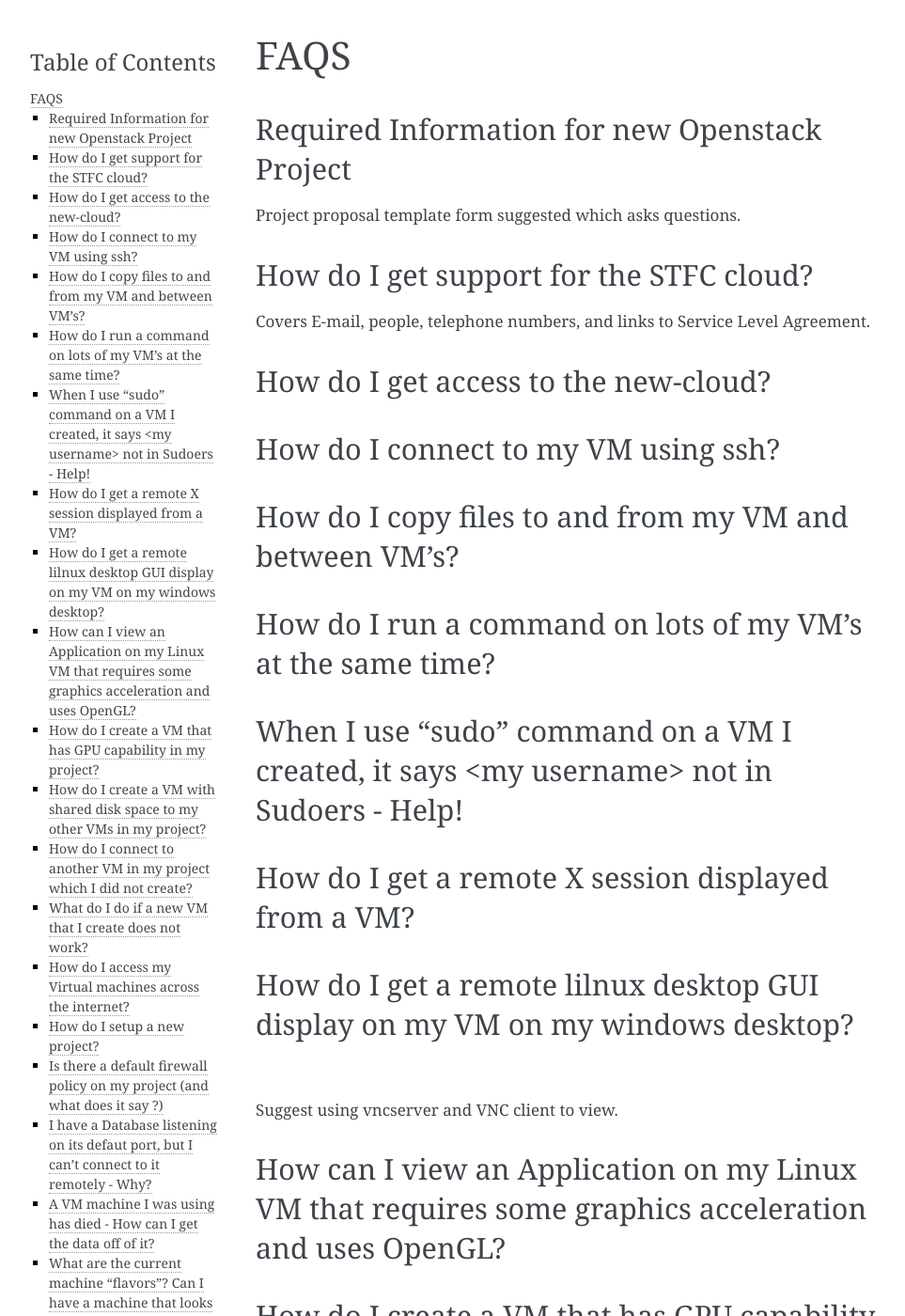
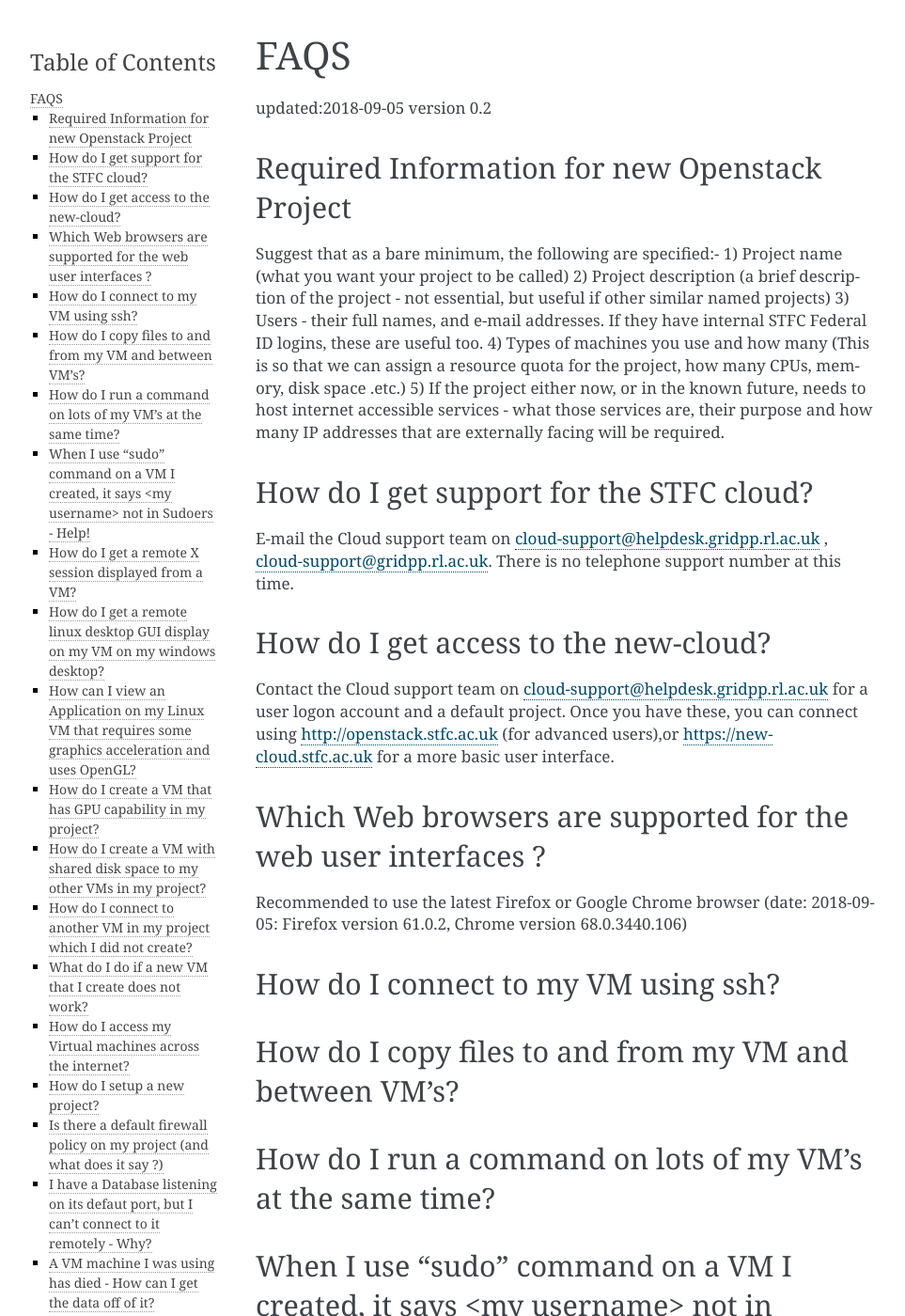
Before and after one commit to stfc/cloud-docs, a Sphinx documentation site: the page built from source/faqs.rst, in a window 1280 px wide and 1400 px high. Shown: the whole window at 94% size, without its empty margins (148-1111 px from the left). Built offline with Sphinx 7.4.7, drawn with Linux system fonts in a browser that asks for light colours; pages that are not in the unit, such as notebooks, are missing from menus; some of the changed text lies outside the part shown.

Commit message:
First attempt of changes to FAQs list. - MJS 2018-09-27.

```diff
--- a/source/faqs.rst
+++ b/source/faqs.rst
@@ -1,21 +1,35 @@
 ==============================
 FAQS
 ==============================
-
+updated:2018-09-05
+version 0.2
 
 ##################################################
 Required Information for new Openstack Project
 ##################################################
-Project proposal template form suggested which asks questions.
+Suggest that as a bare minimum, the following are specified:-
+1) Project name (what you want your project to be called)
+2) Project description (a brief description of the project - not essential, but useful if other similar named projects)
+3) Users - their full names, and e-mail addresses. If they have internal STFC Federal ID logins, these are useful too.
+4) Types of machines you use and how many (This is so that we can assign a resource quota for the project, how many CPUs, memory, disk space .etc.)
+5) If the project either now, or in the known future, needs to host internet accessible services - what those services are, their purpose and how many IP addresses that are externally facing will be required.
 
 ##################################################
 How do I get support for the STFC cloud?
 ##################################################
-Covers E-mail, people, telephone numbers, and links to Service Level Agreement.
+E-mail the Cloud support team on  cloud-support@helpdesk.gridpp.rl.ac.uk , cloud-support@gridpp.rl.ac.uk.
+There is no telephone support number at this time.
 
 ##########################################
 How do I get access to the new-cloud?
 ##########################################
+Contact the Cloud support team on cloud-support@helpdesk.gridpp.rl.ac.uk for a user logon account and a default project. Once you have these, you
+can connect using http://openstack.stfc.ac.uk (for advanced users),or https://new-cloud.stfc.ac.uk for a more basic user interface.
+
+##########################################################
+Which Web browsers are supported for the web user interfaces ?
+##########################################################
+Recommended to use the latest Firefox or Google Chrome browser (date: 2018-09-05: Firefox version 61.0.2, Chrome version 68.0.3440.106)
 
 #####################################
 How do I connect to my VM using ssh?
@@ -38,7 +52,7 @@ How do I get a remote X session displayed from a VM?
 #####################################################
 
 ################################################################################
-How do I get a remote lilnux desktop GUI display on my VM on my windows desktop?
+How do I get a remote linux desktop GUI display on my VM on my windows desktop?
 ################################################################################
 Suggest using vncserver and VNC client to view.
 
```
